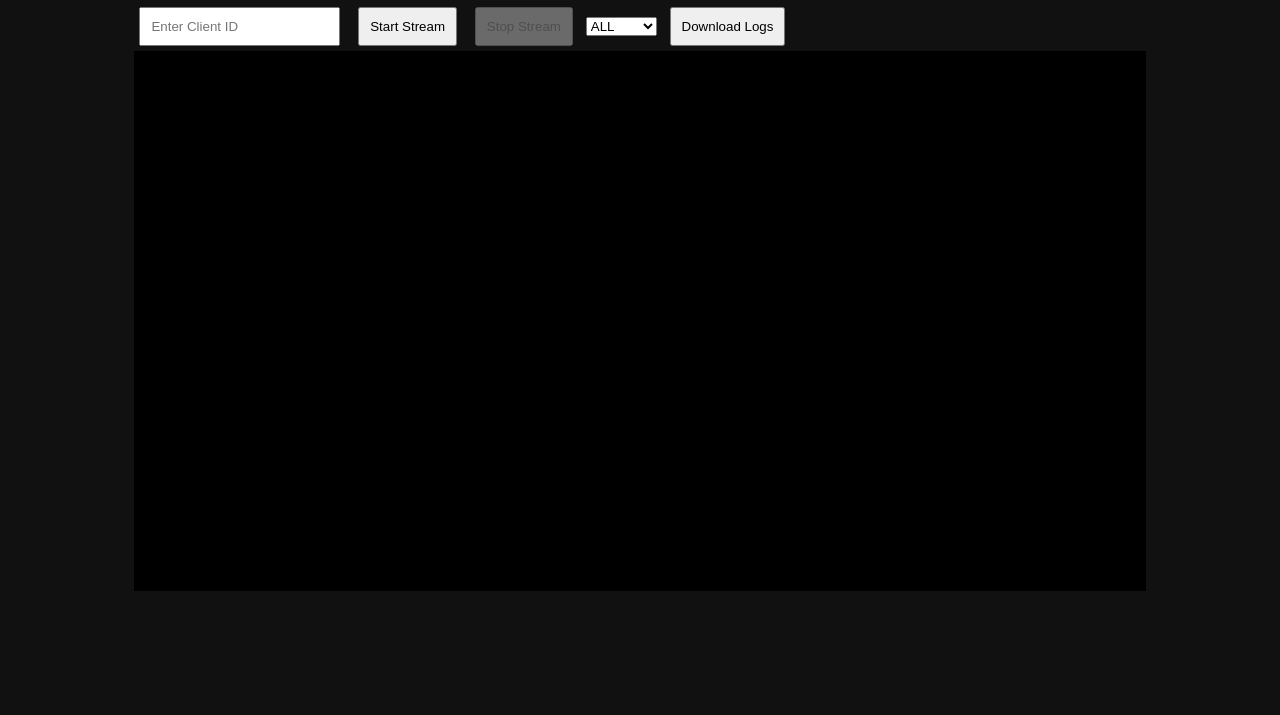
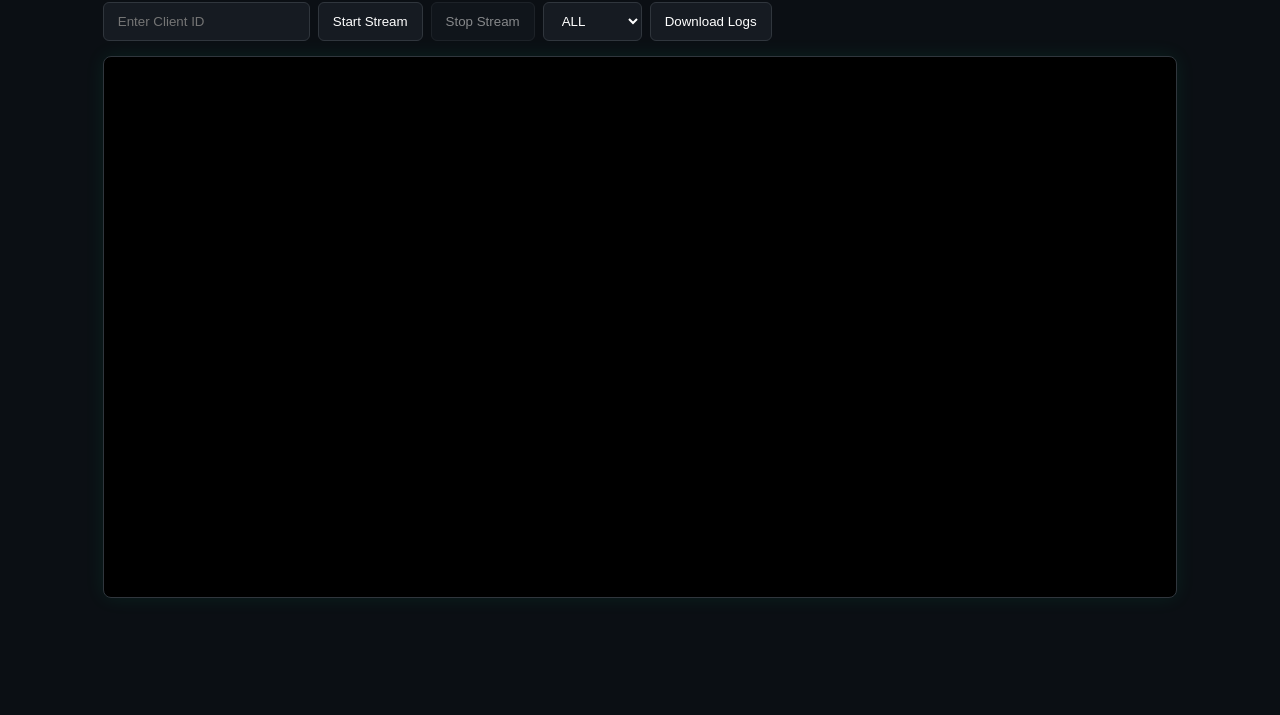
Before and after one commit to harshil291107/LogStream, a plain HTML site: page frontend/index.html in a window 1280 px wide. Shown: the part 85-800 px from the top of the page. Drawn offline with Linux system fonts and the light colour scheme.

Commit message:
Improve frontend styling and log colors

```diff
--- a/frontend/script.js
+++ b/frontend/script.js
@@ -59,6 +59,16 @@ function displayLogs() {
 
     filteredLogs.forEach((logText) => {
         const log = document.createElement("div");
+        log.classList.add("log");
+
+        if (logText.includes("[INFO]")) {
+            log.classList.add("info");
+        } else if (logText.includes("[WARN]")) {
+            log.classList.add("warn");
+        } else if (logText.includes("[ERROR]")) {
+            log.classList.add("error");
+        }
+
         log.textContent = logText;
         logs.appendChild(log);
     });
--- a/frontend/style.css
+++ b/frontend/style.css
@@ -1,12 +1,48 @@
 body {
-    background: #111;
-    color: white;
+    background: #0b0f14;
+    color: #e6edf3;
     font-family: monospace;
 }
 
 .container {
-    width: 80%;
+    width: 85%;
+    max-width: 1100px;
     margin: 40px auto;
+}
+
+h1 {
+    color: #00ff9c;
+    text-align: center;
+}
+
+.controls {
+    display: flex;
+    flex-wrap: wrap;
+    gap: 8px;
+    margin-bottom: 15px;
+}
+
+input,
+button,
+select {
+    padding: 10px 14px;
+    border: 1px solid #30363d;
+    border-radius: 6px;
+    background: #161b22;
+    color: white;
+}
+
+button {
+    cursor: pointer;
+}
+
+button:hover {
+    border-color: #00ff9c;
+}
+
+button:disabled {
+    opacity: 0.5;
+    cursor: not-allowed;
 }
 
 #logs {
@@ -14,10 +50,23 @@ body {
     padding: 20px;
     height: 500px;
     overflow-y: auto;
+    border: 1px solid #30363d;
+    border-radius: 8px;
+    box-shadow: 0 0 20px rgba(0, 255, 156, 0.08);
 }
 
-input,
-button {
-    padding: 10px;
-    margin: 5px;
+.log {
+    padding: 4px 0;
 }
+
+.info {
+    color: #00ff9c;
+}
+
+.warn {
+    color: #ffd166;
+}
+
+.error {
+    color: #ff5c5c;
+}
```
